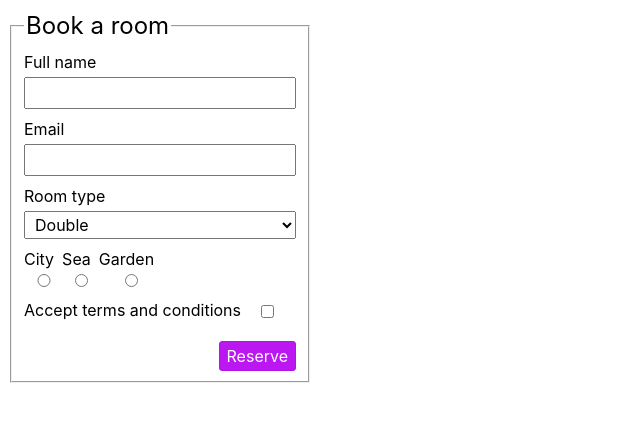
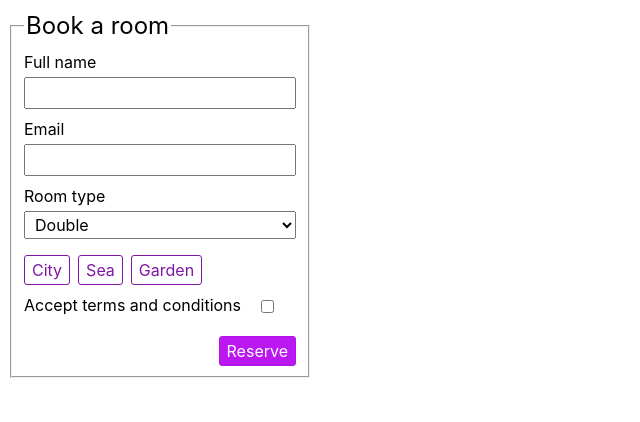
Before and after one commit to ixtk/hotel-form-formik, a React (Vite) app: page / in a window 1280 px wide. Shown: the top 422 px of the page, without its empty margins (0-640 px from the left). Built offline with nearby package versions, Linux system fonts and the light colour scheme.

Commit message:
Add custom room view buttons

```diff
--- a/src/WithComponents.jsx
+++ b/src/WithComponents.jsx
@@ -30,7 +30,9 @@ function WithComponents() {
       // validateOnBlur={false}
     >
       {(formik) => {
-        console.log(formik.errors)
+        console.log(formik.values)
+
+        // formik.setFieldValue("roomType", "suite")
 
         return (
           <Form>
@@ -64,7 +66,34 @@ function WithComponents() {
                 />
               </div>
               <div className="view-btns">
-                <label>
+                {/* formik.values.roomView */}
+                <button
+                  className={`view-btn ${
+                    formik.values.roomView === "city" ? "selected" : ""
+                  }`}
+                  onClick={() => formik.setFieldValue("roomView", "city")}
+                >
+                  City
+                </button>
+                <button
+                  className={
+                    formik.values.roomView === "sea" ? "selected" : "view-btn"
+                  }
+                  onClick={() => formik.setFieldValue("roomView", "sea")}
+                >
+                  Sea
+                </button>
+                <button
+                  className={
+                    formik.values.roomView === "garden"
+                      ? "selected"
+                      : "view-btn"
+                  }
+                  onClick={() => formik.setFieldValue("roomView", "garden")}
+                >
+                  Garden
+                </button>
+                {/* <label>
                   <span>City</span>
                   <Field name="roomView" type="radio" value="city" />
                 </label>
@@ -75,7 +104,7 @@ function WithComponents() {
                 <label>
                   <span>Garden</span>
                   <Field name="roomView" type="radio" value="garden" />
-                </label>
+                </label> */}
                 <ErrorMessage
                   className="error"
                   component="span"
```
